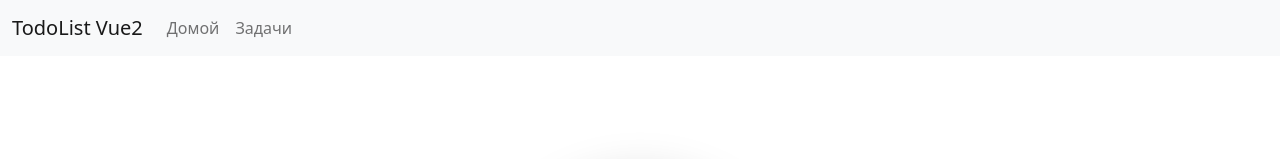
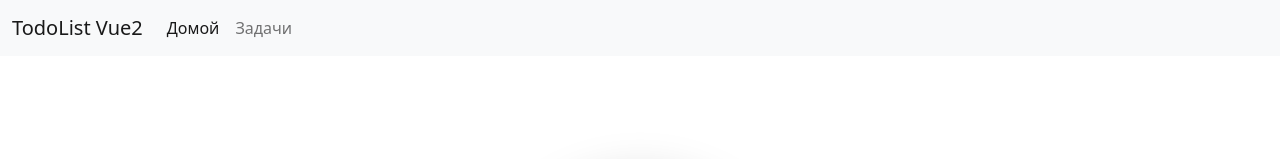
Before and after one commit to bobrov-site/todolistvue, a Vue app: page / in a window 1280 px wide. Shown: the top 159 px of the page. Built offline with nearby package versions, Linux system fonts and the light colour scheme.

Commit message:
added style for router-link-exact-active

```diff
--- a/src/components/UI/NavbarBootstrap.vue
+++ b/src/components/UI/NavbarBootstrap.vue
@@ -27,6 +27,8 @@ export default {
 }
 </script>
 
-<style scoped>
-
+<style lang="scss">
+.router-link-exact-active {
+  color: rgba(0,0,0,0.9) !important;
+}
 </style>
```
